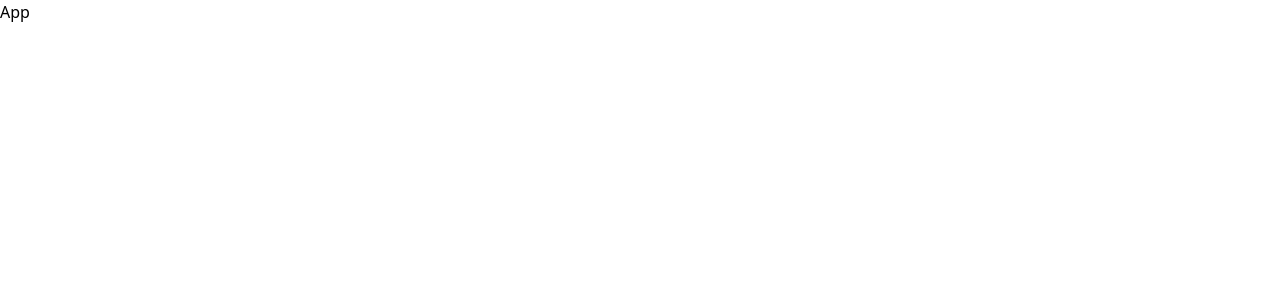
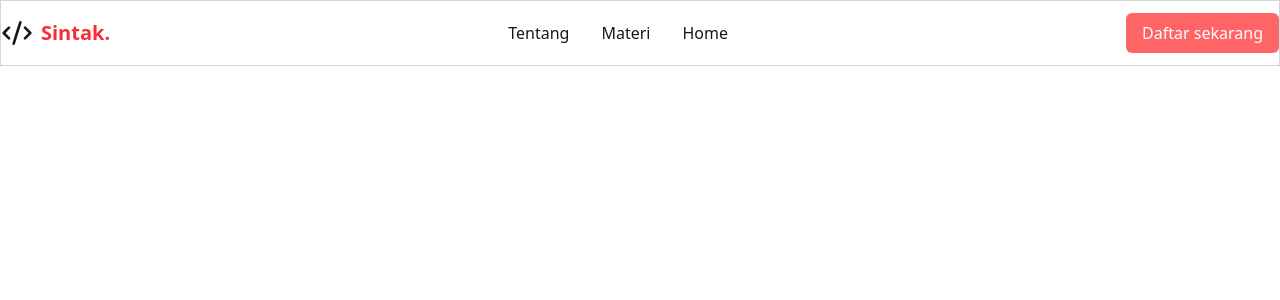
Before and after one commit to Todaywyou/kelompok5, a React (Vite) app: page / in a window 1280 px wide. Shown: the top 300 px of the page. Built offline with nearby package versions, Linux system fonts and the light colour scheme.

Commit message:
penambhan instal dan struktur

```diff
--- a/package.json
+++ b/package.json
@@ -11,6 +11,7 @@
   },
   "dependencies": {
     "@tailwindcss/vite": "^4.1.7",
+    "lucide-react": "^0.511.0",
     "react": "^19.1.0",
     "react-dom": "^19.1.0",
     "react-router": "^7.6.1",
--- /dev/null
+++ b/src/components/NavBar.jsx
@@ -0,0 +1,23 @@
+import { CodeXml } from "lucide-react";
+
+function NavBar() {
+  return (
+    <header className="sticky top-0 border border-gray-300 bg-white/80">
+      <div className="flex max-w-7xl mx-auto justify-between h-16 items-center">
+        <div className="flex items-center gap-2">
+          <CodeXml size={32} />
+
+          <h1 className=" font-bold text-xl text-red-500">Sintak.</h1>
+        </div>
+        <ul className="hidden md:flex gap-8">
+          <li><a href= "" className="hover:text-red-500">Tentang</a> </li>
+          <li><a href=""className="hover:text-red-500">Materi</a> </li>
+          <li><a href="/"className="hover:text-red-500">Home</a></li>
+        </ul>
+        <a href="" className="bg-red-400 px-4 py-2 text-white rounded-md hover:bg-red-200">Daftar sekarang</a>
+      </div>
+    </header>
+  );
+}
+
+export default NavBar;
--- a/src/index.css
+++ b/src/index.css
@@ -1 +1,2 @@
 @import 'tailwindcss';
+@plugin "daisyui";
--- a/src/main.jsx
+++ b/src/main.jsx
@@ -2,9 +2,17 @@ import { StrictMode } from 'react'
 import { createRoot } from 'react-dom/client'
 import './index.css'
 import App from './App.jsx'
+import { BrowserRouter, Route, Routes } from 'react-router'
+import NavBar from './components/NavBar.jsx'
+import HomePage from './pages/HomePage.jsx'
 
 createRoot(document.getElementById('root')).render(
   <StrictMode>
-    <App />
+    <BrowserRouter>
+    <Routes>
+      <Route path='/'element={<HomePage/>} />
+    </Routes>
+    </BrowserRouter>
+
   </StrictMode>,
 )
--- /dev/null
+++ b/src/pages/HomePage.jsx
@@ -0,0 +1,10 @@
+import React from "react";
+import NavBar from "../components/NavBar";
+
+export default function HomePage() {
+  return (
+    <div>
+   <NavBar/>
+    </div>
+  );
+}
```
Also changed, not shown: 1 other file (tests, documents, lock files or other folders).
